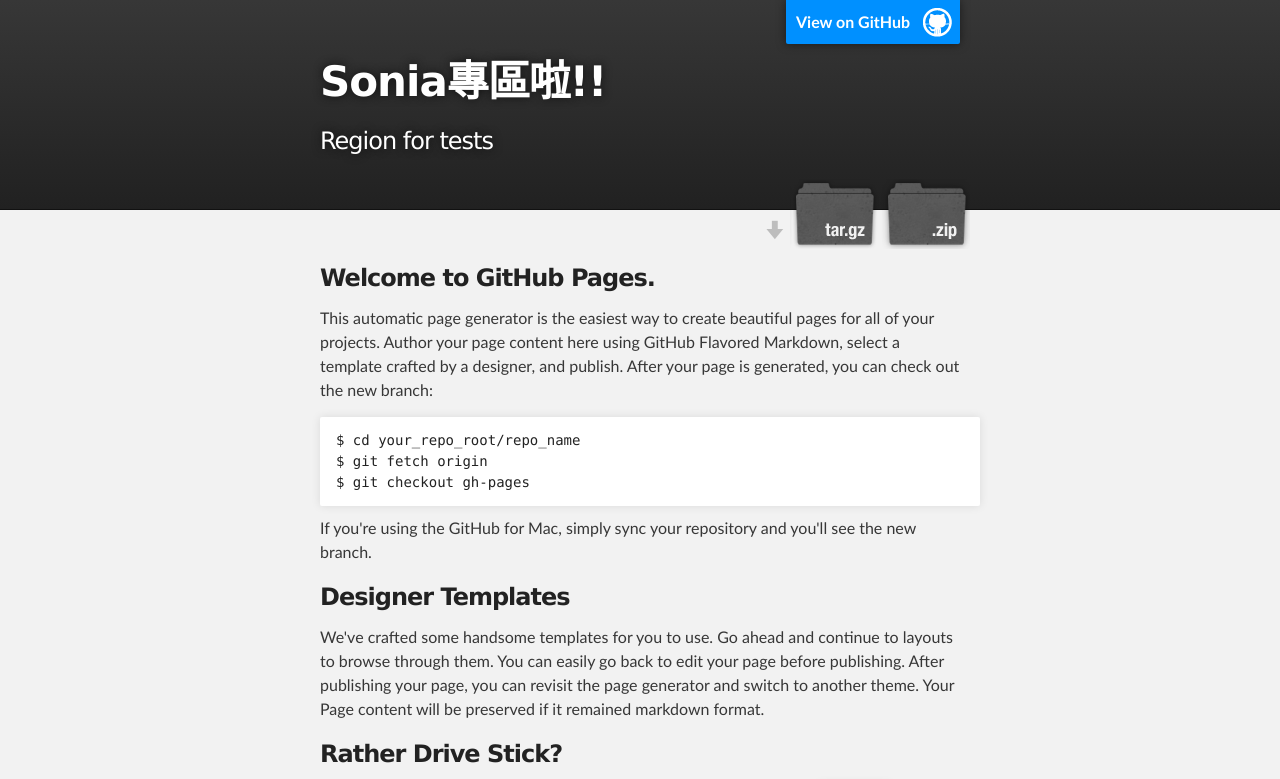
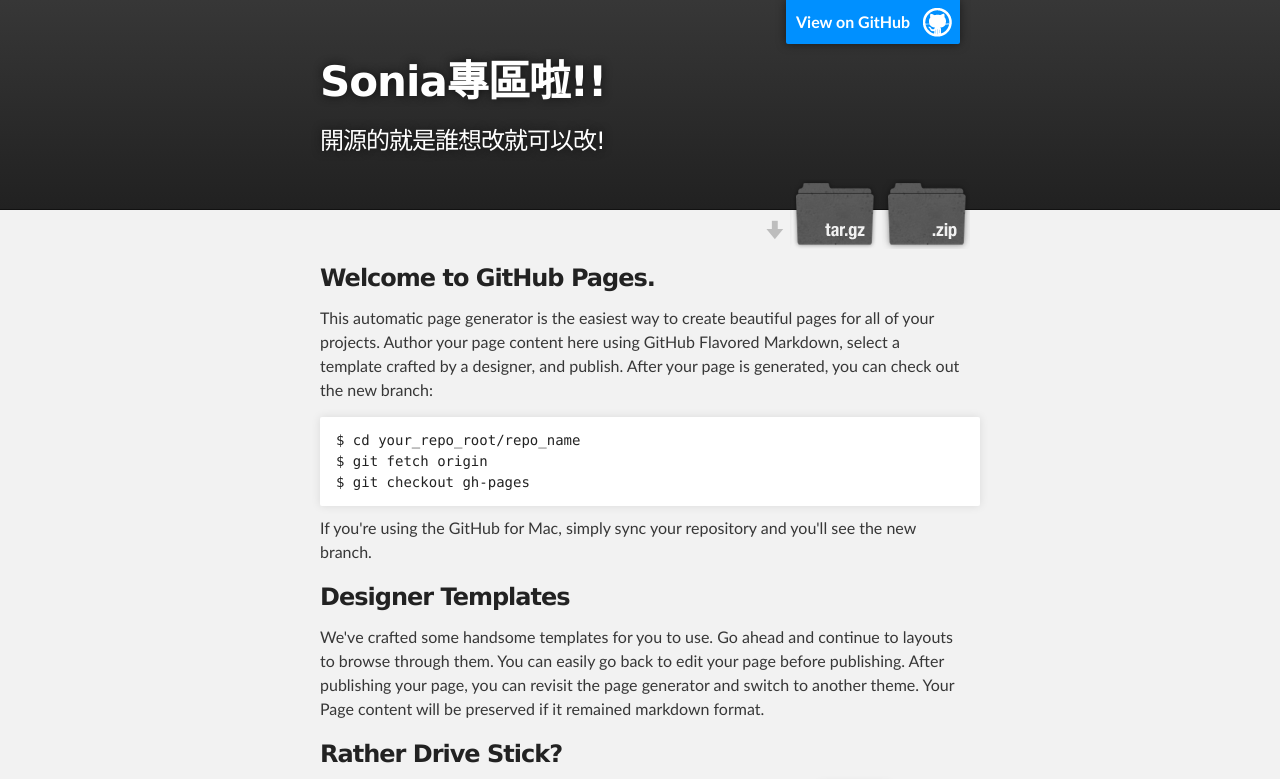
Before and after one commit to lijensu/company, a plain HTML site: page index.html in a window 1280 px wide. Shown: the top 779 px of the page. Drawn offline with Linux system fonts and the light colour scheme.

Commit message:
再補一句

```diff
--- a/index.html
+++ b/index.html
@@ -19,7 +19,7 @@
           <a id="forkme_banner" href="https://github.com/lijensu/test">View on GitHub</a>
 
           <h1 id="project_title">Sonia專區啦!!</h1>
-          <h2 id="project_tagline">Region for tests</h2>
+          <h2 id="project_tagline">開源的就是誰想改就可以改!</h2>
 
             <section id="downloads">
               <a class="zip_download_link" href="https://github.com/lijensu/test/zipball/master">Download this project as a .zip file</a>
```
